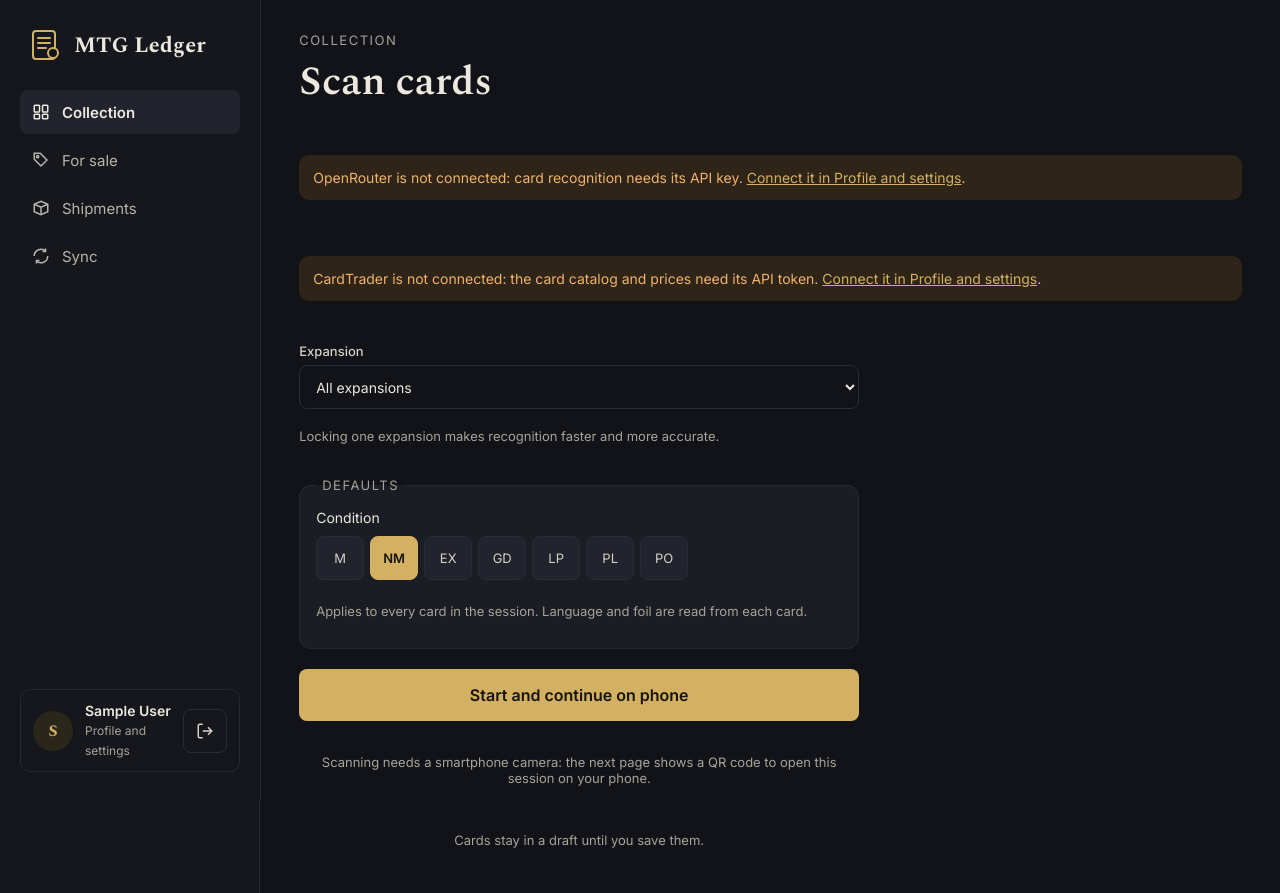
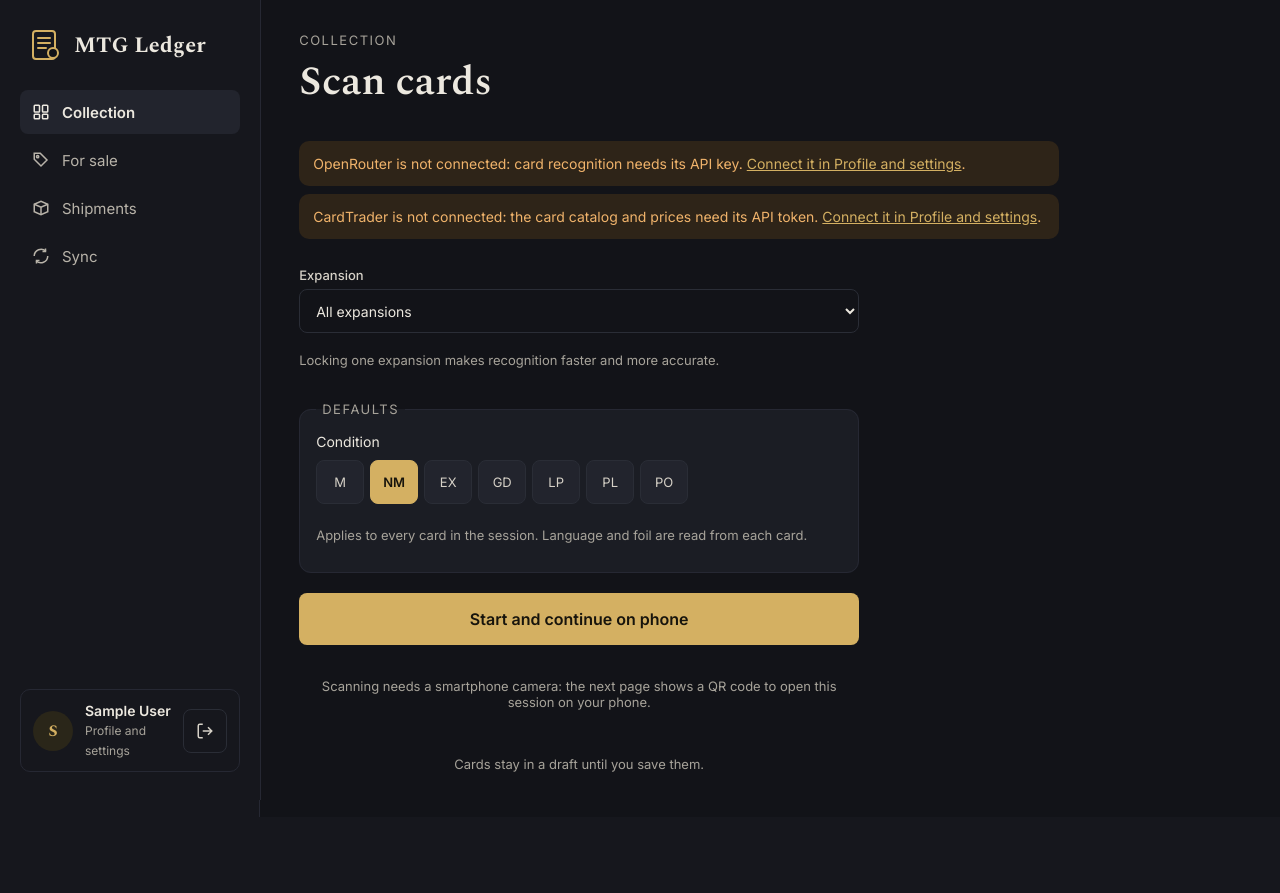
Before and after one commit to gab-25/mtg_ledger, a Django app: page /scan/ in a window 1280 px wide. After the commit the page ends 817 px from the top, so only its background shows below. Run offline with Django 5.2, Linux system fonts and the light colour scheme; the visitor is signed in with stand-in values (Sample User, id 1); data comes from the database, SQL or seed files in the repository; data that the repository does not hold is empty.

Commit message:
style: group missing-connection warnings in a container
Co-Authored-By: Claude Opus 5.5 <noreply@anthropic.com>
Claude-Session: https://claude.ai/code/session_01DR7fvAvJgLoyBVBAEtT3iQ

```diff
--- a/ledger/templates/ledger/scan_start.html
+++ b/ledger/templates/ledger/scan_start.html
@@ -8,9 +8,13 @@
   </div>
 </header>
 
-{% for message, link in missing %}
-<p class="scan-warn" role="alert">{{ message }} <a href="{{ link }}">Connect it in Profile and settings</a>.</p>
-{% endfor %}
+{% if missing %}
+<div class="scan-warnings">
+  {% for message, link in missing %}
+  <p class="scan-warn" role="alert">{{ message }} <a href="{{ link }}">Connect it in Profile and settings</a>.</p>
+  {% endfor %}
+</div>
+{% endif %}
 
 <div class="scan-start">
 <form method="post" class="scan-panel">
--- a/theme/static/theme/app.css
+++ b/theme/static/theme/app.css
@@ -328,6 +328,8 @@ code { font-family: var(--mono); font-size: 13px; color: var(--accent-hi); }
 .scan-option img, .scan-line img, .scan-thumb { width: 40px; height: 56px; flex: none; border-radius: 4px; object-fit: cover; background: var(--surface-2); border: 1px solid var(--line-2); }
 .scan-option-text, .scan-line-text { flex: 1; min-width: 0; display: flex; flex-direction: column; gap: 3px; }
 .scan-option-name { font-weight: 600; font-size: 15px; }
+.scan-warnings { display: flex; flex-direction: column; gap: 8px; max-width: 760px; }
+.scan-warnings .scan-warn { margin: 0; }
 .scan-warn { display: block; padding: 14px; border-radius: 10px; background: var(--warn-bg); color: var(--warn); text-decoration: none; font-size: 14px; }
 .scan-warn:hover { color: var(--warn); text-decoration: underline; }
 .scan-threshold { display: flex; flex-wrap: wrap; align-items: center; gap: 10px; padding: 10px 14px; border-radius: 10px; background: var(--surface); border: 1px solid var(--line); font-size: 14px; color: var(--text-2); }
```
